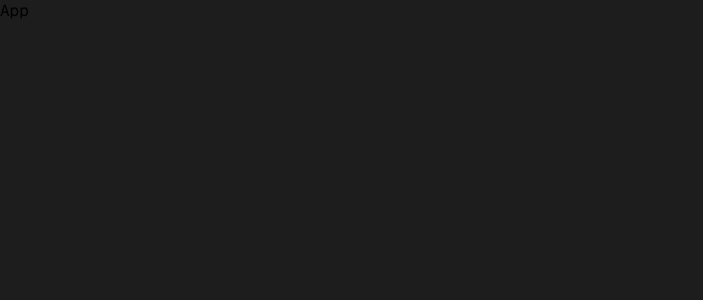
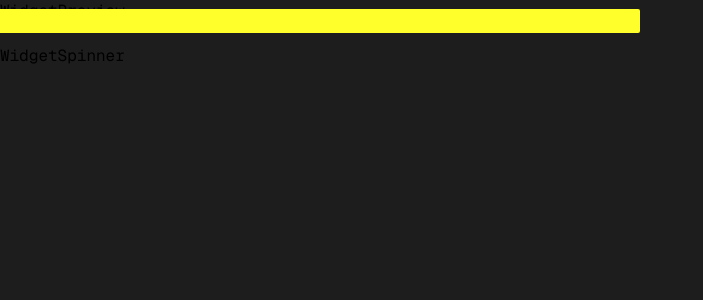
Before and after one commit to delafuentej/react-gsap_image-widget-clock, a React (Vite) app: page / in a window 1280 px wide. Shown: the top 300 px of the page, without its empty margins (0-703 px from the left). Built offline with nearby package versions, Linux system fonts and the light colour scheme.

Commit message:
structure WidgetContainer

```diff
--- a/src/App.jsx
+++ b/src/App.jsx
@@ -1,7 +1,8 @@
 import React from "react";
+import { WidgetContainer } from "./components";
 
 const App = () => {
-  return <div>App</div>;
+  return <WidgetContainer />;
 };
 
 export default App;
--- a/src/components/WidgetContainer.jsx
+++ b/src/components/WidgetContainer.jsx
@@ -1,7 +1,19 @@
-import React from "react";
+import { useState } from "react";
+import WidgetPreview from "./WidgetPreview";
+import WidgetTitle from "./WidgetTitle";
+import WidgetSpinner from "./WidgetSpinner";
+
+import { widgets } from "../constants";
 
 const WidgetContainer = () => {
-  return <div>WidgetContainer</div>;
+  const [index, setIndex] = useState(0);
+  return (
+    <section className="widgets">
+      <WidgetPreview src={widgets[index].src} />
+      <WidgetTitle title={widgets[index].title} />
+      <WidgetSpinner onSegmentChange={setIndex} />
+    </section>
+  );
 };
 
 export default WidgetContainer;
--- a/src/components/WidgetTitle.jsx
+++ b/src/components/WidgetTitle.jsx
@@ -1,7 +1,7 @@
 import React from "react";
 
-const WidgetTitle = () => {
-  return <div>WidgetTitle</div>;
+const WidgetTitle = ({ title }) => {
+  return <div className="widget-title">{title}</div>;
 };
 
 export default WidgetTitle;
--- /dev/null
+++ b/src/components/index.js
@@ -0,0 +1 @@
+export { default as WidgetContainer } from "./WidgetContainer";
--- a/src/constants/index.js
+++ b/src/constants/index.js
@@ -1,14 +1,14 @@
 export const widgets = [
-  { image: "/images/widgets/1.webp", name: "Calm Intensity" },
-  { image: "/images/widgets/2.webp", name: "Crisom Gaze" },
-  { image: "/images/widgets/3.webp", name: "Citrus Bloom" },
-  { image: "/images/widgets/4.webp", name: "Orange Vision" },
-  { image: "/images/widgets/5.webp", name: "Blinded Sunshine" },
-  { image: "/images/widgets/6.webp", name: "Green Muse" },
-  { image: "/images/widgets/7.webp", name: "Soft Seduction" },
-  { image: "/images/widgets/8.webp", name: "Blue Introspection" },
-  { image: "/images/widgets/9.webp", name: "Purple Secret" },
-  { image: "/images/widgets/10.webp", name: "Violet Reverie" },
-  { image: "/images/widgets/11.webp", name: "Teal Stare" },
-  { image: "/images/widgets/12.webp", name: "Gray Aura" },
+  { src: "/images/widgets/1.webp", title: "Calm Intensity" },
+  { src: "/images/widgets/2.webp", title: "Crisom Gaze" },
+  { src: "/images/widgets/3.webp", title: "Citrus Bloom" },
+  { src: "/images/widgets/4.webp", title: "Orange Vision" },
+  { src: "/images/widgets/5.webp", title: "Blinded Sunshine" },
+  { src: "/images/widgets/6.webp", title: "Green Muse" },
+  { src: "/images/widgets/7.webp", title: "Soft Seduction" },
+  { src: "/images/widgets/8.webp", title: "Blue Introspection" },
+  { src: "/images/widgets/9.webp", title: "Purple Secret" },
+  { src: "/images/widgets/10.webp", title: "Violet Reverie" },
+  { src: "/images/widgets/11.webp", title: "Teal Stare" },
+  { src: "/images/widgets/12.webp", title: "Gray Aura" },
 ];
--- a/src/index.css
+++ b/src/index.css
@@ -15,3 +15,21 @@ body {
   font-family: "Geist Mono", monospace;
   background-color: var(--dark);
 }
+
+img {
+  width: 100%;
+  height: 100%;
+  object-fit: cover;
+}
+
+.widget-title {
+  left: 50%;
+  transform: translate(-50%, -50%);
+  text-transform: uppercase;
+  font-size: 0.75rem;
+  font-weight: 500;
+  padding: 0.25rem 0.5rem;
+  background-color: var(--light);
+  border-radius: 0.125rem;
+  z-index: 2;
+}
```
